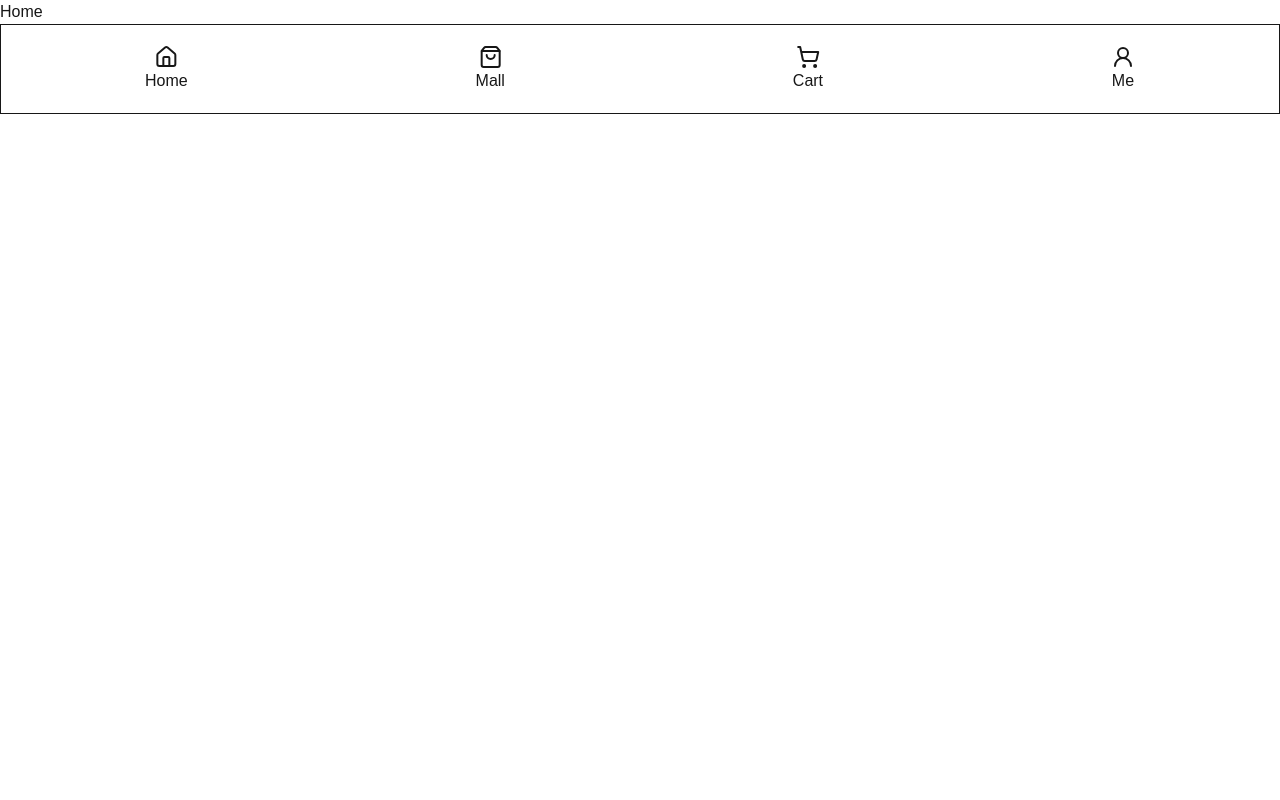
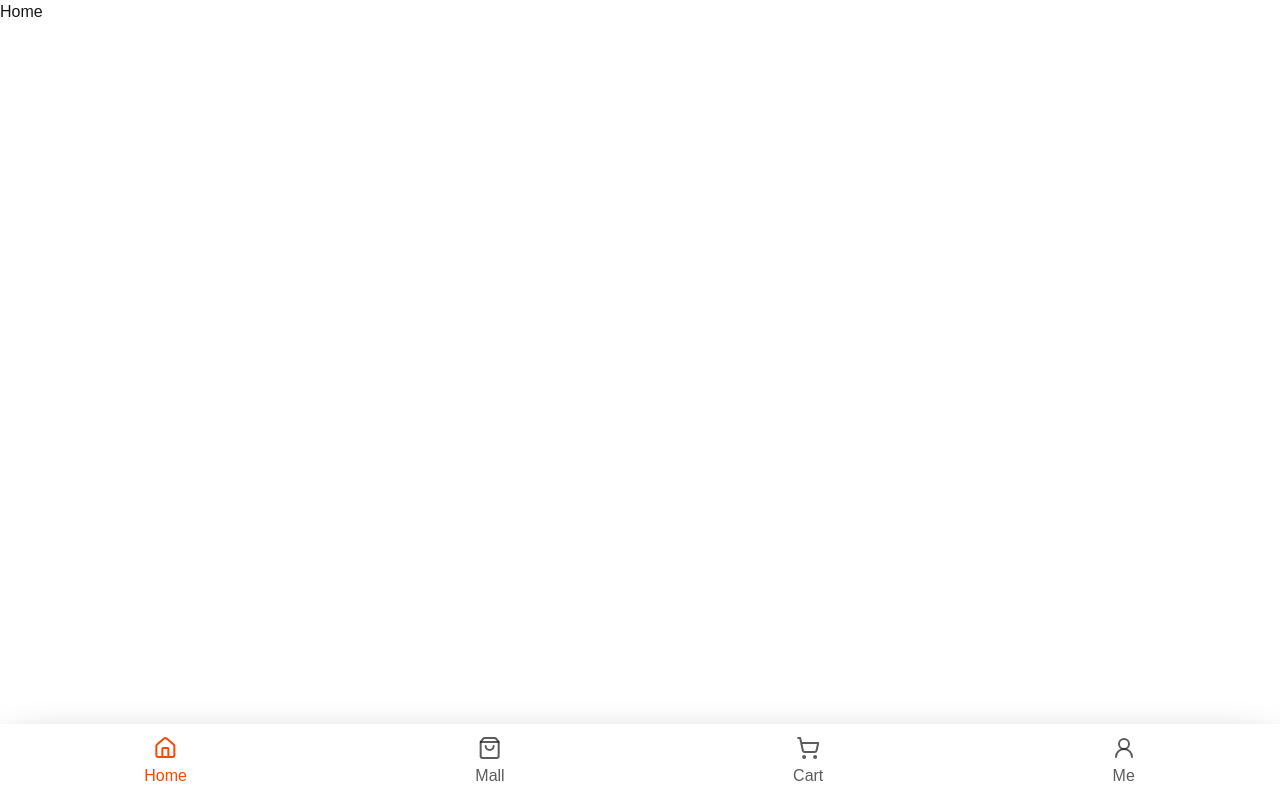
Before and after one commit to KenshienAlao/Shop, a Next.js app in the folder frontend/: page /page/dashboard in a window 1280 px wide. Built offline with nearby package versions, Linux system fonts and the light colour scheme.

Commit message:
feat: working on the account tab

```diff
--- a/frontend/app/globals.css
+++ b/frontend/app/globals.css
@@ -1,8 +1,27 @@
 @import "tailwindcss";
+
+@theme {
+  --color-accent: var(--accent);
+  --color-main: var(--foreground);
+  --color-submain: color-mix(in srgb, var(--foreground) 70%, transparent);
+}
 
 :root {
   --background: #ffffff;
   --foreground: #171717;
+  --accent: oklch(64.6% 0.222 41.116);
+}
+
+@utility container-parent {
+  @apply flex h-full w-full flex-col;
+}
+
+@utility container-child {
+  @apply flex items-center justify-center;
+}
+
+@utility container-shadow {
+  @apply shadow-2xl shadow-gray-950;
 }
 
 body {
@@ -10,3 +29,8 @@ body {
   color: var(--foreground);
   font-family: Arial, Helvetica, sans-serif;
 }
+
+button {
+  cursor: pointer;
+  user-select: none;
+}
--- a/frontend/app/page/components/account.tsx
+++ b/frontend/app/page/components/account.tsx
@@ -1,9 +1,25 @@
+import useProfile from "@/app/hooks/useProfile";
+import { User2 } from "lucide-react";
+
 export default function Account() {
+    const { username } = useProfile();
+
     return (
         <>
-            <h1>
-                Account
-            </h1>
+            <div className="container-parent">
+                {/* header */}
+                <div className="bg-accent">
+                    <div className="mt-5 py-5 px-7 flex items-center gap-2">
+                        <div className="bg-white rounded-full p-5">
+                            <User2 className="text-accent" size={50} />
+                        </div>
+                        <span className="text-lg font-semibold">{username}</span>
+                    </div>
+                </div>
+                <div className="container-child flex-1">
+                    <div>hi</div>
+                </div>
+            </div>
         </>
     );
 }
--- a/frontend/app/page/components/navbar.tsx
+++ b/frontend/app/page/components/navbar.tsx
@@ -2,12 +2,12 @@ import { Home, ShoppingBag, ShoppingCart, User2 } from "lucide-react";
 import { memo } from "react";
 
 interface NavbarProps {
-    activeTab: (tab: string) => void
+    isActive: string;
+    setIsActive: (tab: string) => void;
 }
 
-function Navbar({ activeTab }: NavbarProps) {
-
-    console.log("navbar rendered")
+function Navbar({ isActive, setIsActive }: NavbarProps) {
+    console.log("navbar rendered");
 
     const tab = [
         {
@@ -25,21 +25,20 @@ function Navbar({ activeTab }: NavbarProps) {
         {
             name: "Me",
             icon: User2,
-        }
+        },
     ];
 
     return (
-        <>
-            <nav className="sticky border">
-                <div className="flex justify-around py-5">
+        <nav className="container-shadow sticky">
+            <div className="flex justify-around py-3">
                 {tab.map((item) => {
-                        const Icon = item.icon
-
-
+                    const Icon = item.icon;
                     return (
-                            <button key={item.name}
-                                onClick={() => activeTab(item.name)}
-                                className="flex flex-col items-center hover:opacity-50 ">
+                        <button
+                            key={item.name}
+                            onClick={() => setIsActive(item.name)}
+                            className={`flex flex-col items-center gap-1 active:opacity-50 ${isActive === item.name ? "text-accent" : "text-submain"}`}
+                        >
                             <Icon className="w-full text-center" />
                             <p className="w-full text-center">{item.name}</p>
                         </button>
@@ -47,7 +46,6 @@ function Navbar({ activeTab }: NavbarProps) {
                 })}
             </div>
         </nav>
-        </>
     );
 }
-export default memo(Navbar)
+export default memo(Navbar);
--- a/frontend/app/page/dashboard/page.tsx
+++ b/frontend/app/page/dashboard/page.tsx
@@ -13,15 +13,17 @@ export default function Dashboard() {
     const [isActive, setIsActive] = useState<string>("Home");
 
     return (
+
+        <div className="h-dvh flex flex-col relative">
             <LazyWrapper>
-            <main>
+                <main className="flex-1">
                     {isActive === "Home" && <Home />}
                     {isActive === "Mall" && <Mall />}
                     {isActive === "Cart" && <Cart />}
                     {isActive === "Me" && <Account />}
-
                 </main>
-            <Navbar activeTab={setIsActive} />
+                <Navbar isActive={isActive} setIsActive={setIsActive} />
             </LazyWrapper>
+        </div>
     )
 }
```
Also changed, not shown: 2 other files (tests, documents, lock files or other folders). Lines whose indentation alone changed are shown as unchanged.
